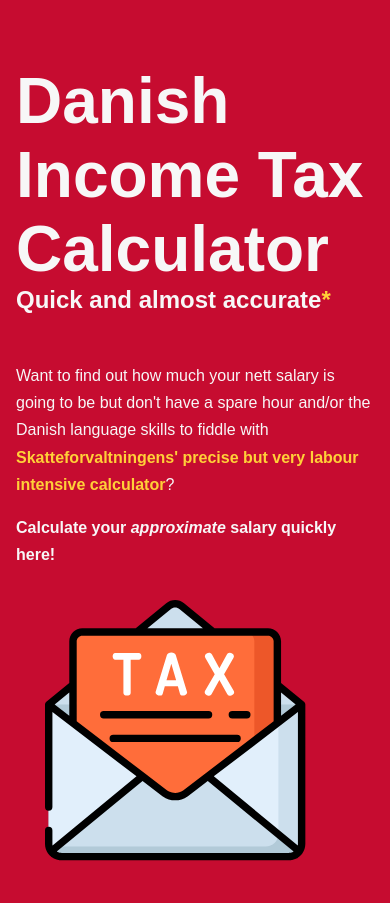
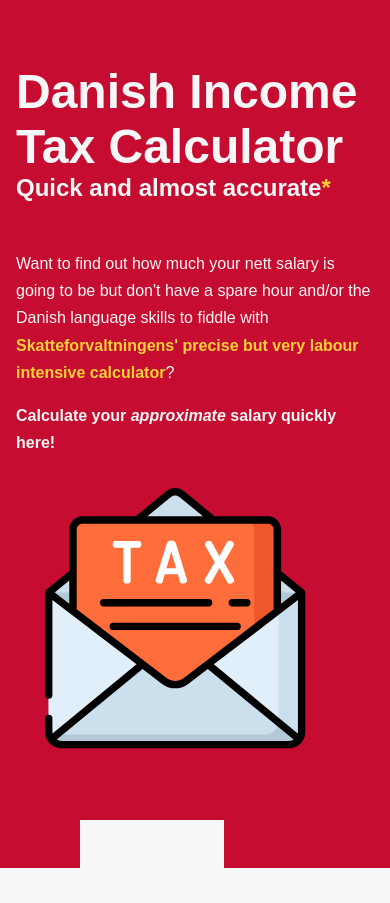
Before and after one commit to krisztin/danskat, a website: page index.html in a window 390 px wide. Shown: the top 903 px of the page. Drawn offline with Linux system fonts and the light colour scheme.

Commit message:
decrease jumbo font-size on bp715px

```diff
--- a/style.css
+++ b/style.css
@@ -326,6 +326,10 @@ footer {
   body {
     font-size: 16px;
   }
+
+  .jumbo {
+    font-size: 3rem;
+  }
   .row {
     flex-direction: column;
     align-items: center;
```
